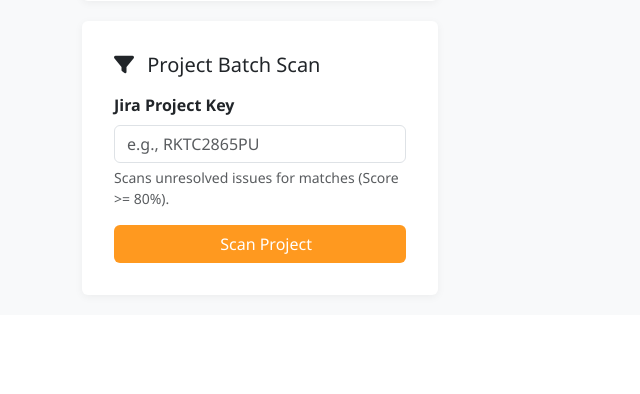
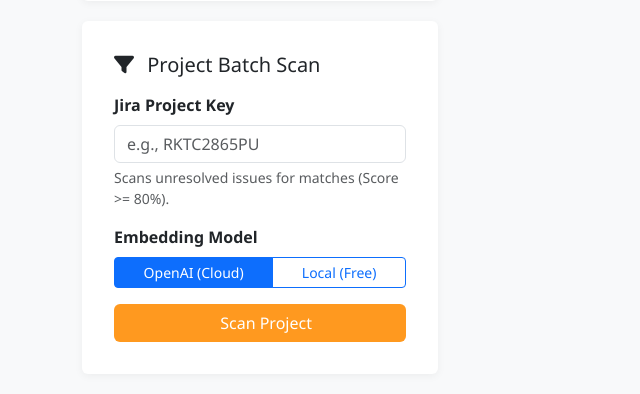
Before and after one commit to waynechang930/jira-insight, a Flask app: page / in a window 1280 px wide. Shown: the part 633-1027 px from the top of the page, without its empty margins (0-640 px from the left). Before the commit the page ends 930 px from the top, so only its background shows below. Run offline with Flask 3, Linux system fonts and the light colour scheme; some libraries are stand-ins or nearby versions.

Commit message:
Fix: use correct embedding model based on AI tool selection
- OpenAI → cloud embedding API
- DeepSeek/RTK/Local → local model (sentence-transformers) or TF-IDF fallback
- Add TF-IDF fallback when sentence-transformers unavailable
- Add separate embedding model selector for Project Scan

Co-Authored-By: Claude Opus 4.6 <noreply@anthropic.com>

```diff
--- a/app.py
+++ b/app.py
@@ -303,6 +303,8 @@ def get_open_issues_by_project(project_key, limit=50):
 
 # Local embedding model (lazy load)
 _local_model = None
+_tfidf_vectorizer = None
+_tfidf_vocab = None
 
 def get_local_embedding_model():
     """Get or initialize local embedding model"""
@@ -311,7 +313,6 @@ def get_local_embedding_model():
         try:
             from sentence_transformers import SentenceTransformer
             # Using a fast, lightweight model - 384 dimensions
-            # Note: This will produce 384-dim vectors, may not match DB
             _local_model = SentenceTransformer('all-MiniLM-L6-v2')
             print("[Embedding] Local model loaded: all-MiniLM-L6-v2 (384d)")
         except Exception as e:
@@ -320,56 +321,113 @@ def get_local_embedding_model():
     return _local_model
 
 
+def get_tfidf_embedding(text):
+    """Fallback: Use TF-IDF based embedding when sentence-transformers unavailable"""
+    global _tfidf_vectorizer, _tfidf_vocab
+
+    if _tfidf_vocab is None:
+        # Simple word-based vocabulary (common technical terms)
+        common_words = [
+            'error', 'exception', 'fail', 'crash', 'bug', 'fix', 'issue', 'problem',
+            'null', 'undefined', 'timeout', 'connection', 'database', 'api', 'server',
+            'memory', 'performance', 'load', 'slow', 'memory', 'leak', 'stack', 'trace',
+            'warning', 'info', 'debug', 'config', 'setting', 'deployment', 'build',
+            'test', 'production', 'staging', 'development', 'user', 'admin', 'login',
+            'authentication', 'authorization', 'permission', 'access', 'denied',
+            'network', 'request', 'response', 'http', 'https', 'json', 'xml',
+            'java', 'python', 'javascript', 'node', 'react', 'angular', 'vue',
+            'sql', 'nosql', 'mongodb', 'redis', 'postgres', 'mysql', 'oracle',
+            'docker', 'kubernetes', 'aws', 'azure', 'gcp', 'cloud', 'linux', 'windows',
+            'file', 'directory', 'path', 'folder', 'upload', 'download', 'stream',
+            'cache', 'session', 'cookie', 'token', 'jwt', 'refresh', 'update', 'delete',
+            'insert', 'select', 'query', 'transaction', 'commit', 'rollback',
+            'lock', 'deadlock', 'race', 'condition', 'sync', 'async', 'await',
+            'thread', 'process', 'service', 'microservice', 'gateway', 'proxy',
+            'rate', 'limit', 'quota', 'throttle', 'queue', 'message', 'event',
+            'log', 'monitor', 'alert', 'metric', 'dashboard', 'sentry', 'datadog'
+        ]
+        _tfidf_vocab = {word: i for i, word in enumerate(common_words)}
+
+    # Simple bag-of-words vector
+    text_lower = text.lower()
+    vector = [0.0] * len(_tfidf_vocab)
+    for word, idx in _tfidf_vocab.items():
+        if word in text_lower:
+            vector[idx] = 1.0
+
+    # Pad to 1536 dimensions
+    if len(vector) < 1536:
+        # Add hash-based features
+        import hashlib
+        for i in range(1536 - len(vector)):
+            char_val = ord(text_lower[i % len(text_lower)]) if text_lower else 0
+            vector.append(float(char_val) / 255.0)
+
+    return vector
+
+
 def generate_embedding(text, ai_tool='openai'):
     """
     Generate embedding vector based on selected AI tool:
-    - 'openai' -> OpenAI API
-    - 'deepseek' -> DeepSeek API (not available)
+    - 'openai' -> OpenAI API (cloud)
+    - 'deepseek' -> Local model (DeepSeek has no embedding API)
     - 'rtk'/'local' -> Local sentence-transformers (free, offline)
     """
     text = text.replace("\n", " ")
     if not text or not text.strip():
         return [0.0] * 1536
 
-    # For search: always use local model (free)
-    if ai_tool == 'local' or ai_tool == 'rtk':
-        model = get_local_embedding_model()
-        if model:
-            try:
-                result = model.encode([text])[0].tolist()
-                # Pad to 1536 dimensions
-                if len(result) < 1536:
-                    result = result + [0.0] * (1536 - len(result))
-                print("[Embedding] Using local embedding (for search)")
-                return result
-            except Exception as e:
-                print(f"[Embedding] Local model error: {e}")
-                return [0.0] * 1536
-        print("[Embedding] ERROR: Local model not available")
-        return [0.0] * 1536
+    # OpenAI: use cloud API
+    if ai_tool == 'openai':
+        if not SYSTEM_OPENAI_KEY:
+            print("[Embedding] WARNING: OpenAI key not configured, falling back to local/other")
+            # Fallback to local or TF-IDF
+            model = get_local_embedding_model()
+            if model:
+                try:
+                    result = model.encode([text])[0].tolist()
+                    if len(result) < 1536:
+                        result = result + [0.0] * (1536 - len(result))
+                    print("[Embedding] Using local embedding (fallback)")
+                    return result
+                except:
+                    pass
+            return get_tfidf_embedding(text)
 
-    elif ai_tool == 'openai':
-        # Use OpenAI
-        if not SYSTEM_OPENAI_KEY:
-            print("[Embedding] WARNING: OpenAI key not configured, falling back to local")
-            return generate_embedding(text, 'local')
         try:
             client = openai.OpenAI(api_key=SYSTEM_OPENAI_KEY)
             result = client.embeddings.create(input=[text], model="text-embedding-3-small")
-            print("[Embedding] Using OpenAI embedding")
+            print("[Embedding] Using OpenAI embedding (cloud)")
             return result.data[0].embedding
         except Exception as e:
-            print(f"[Embedding] OpenAI error: {e}, falling back to local")
-            return generate_embedding(text, 'local')
+            print(f"[Embedding] OpenAI error: {e}")
+            # Fallback to local/TF-IDF
+            model = get_local_embedding_model()
+            if model:
+                try:
+                    result = model.encode([text])[0].tolist()
+                    if len(result) < 1536:
+                        result = result + [0.0] * (1536 - len(result))
+                    return result
+                except:
+                    pass
+            return get_tfidf_embedding(text)
 
-    elif ai_tool == 'deepseek':
-        # DeepSeek doesn't have embedding API, fallback to local
-        print("[Embedding] DeepSeek has no embedding API, falling back to local")
-        return generate_embedding(text, 'local')
+    # local/rtk/deepseek: try local model first, then TF-IDF fallback
+    model = get_local_embedding_model()
+    if model:
+        try:
+            result = model.encode([text])[0].tolist()
+            if len(result) < 1536:
+                result = result + [0.0] * (1536 - len(result))
+            print(f"[Embedding] Using local embedding ({ai_tool})")
+            return result
+        except Exception as e:
+            print(f"[Embedding] Local model error: {e}, using TF-IDF fallback")
 
-    else:
-        # Default to local
-        return generate_embedding(text, 'local')
+    # Final fallback: TF-IDF based embedding
+    print(f"[Embedding] Using TF-IDF fallback ({ai_tool})")
+    return get_tfidf_embedding(text)
 
 def search_db(query_vector, exclude_key, top_k=5):
     """Search the vector database for similar issues."""
@@ -412,9 +470,10 @@ def api_search():
         return jsonify({"error": "Jira Issue not found or connection failed"}), 404
 
     try:
-        # For search, always use local model (free, offline)
-        # For analysis, use selected AI tool
-        vector = generate_embedding(issue_text, 'local')
+        # OpenAI uses cloud embedding, others use local (free)
+        # User said: "open ai 繼續用雲端embedding api 其它用local的"
+        embedding_tool = 'openai' if ai_tool == 'openai' else 'local'
+        vector = generate_embedding(issue_text, embedding_tool)
     except Exception as e:
         return jsonify({"error": f"Failed to generate embedding: {str(e)}"}), 500
 
@@ -481,8 +540,9 @@ def api_scan_project():
 
             issue_text = f"Issue: {summary}. Description: {description[:1000]}"
 
-            # Generate Embedding - always use local model for search
-            vector = generate_embedding(issue_text, 'local')
+            # Generate Embedding - OpenAI uses cloud, others use local
+            embedding_tool = 'openai' if ai_tool == 'openai' else 'local'
+            vector = generate_embedding(issue_text, embedding_tool)
 
             # Skip if no embedding available
             if all(v == 0.0 for v in vector):
--- a/requirements.txt
+++ b/requirements.txt
@@ -6,3 +6,4 @@ openai>=1.3.0
 markdown>=3.5.0
 sentence-transformers>=2.2.0
 torch>=2.0.0
+pgvector>=0.2.0
--- a/templates/index.html
+++ b/templates/index.html
@@ -121,6 +121,15 @@
                             <label for="projectKey" class="form-label fw-bold">Jira Project Key</label>
                             <input type="text" class="form-control" id="projectKey" placeholder="e.g., RKTC2865PU">
                             <div class="form-text">Scans unresolved issues for matches (Score >= 80%).</div>
+                        </div>
+                        <div class="mb-3">
+                            <label class="form-label fw-bold">Embedding Model</label>
+                            <div class="btn-group w-100" role="group">
+                                <input type="radio" class="btn-check" name="scanEmbedding" id="scanEmbedOpenAI" autocomplete="off" checked>
+                                <label class="btn btn-outline-primary btn-sm" for="scanEmbedOpenAI">OpenAI (Cloud)</label>
+                                <input type="radio" class="btn-check" name="scanEmbedding" id="scanEmbedLocal" autocomplete="off">
+                                <label class="btn btn-outline-primary btn-sm" for="scanEmbedLocal">Local (Free)</label>
+                            </div>
                         </div>
                         <div class="d-grid gap-2">
                             <button class="btn btn-scan" onclick="runProjectScan()">
@@ -473,6 +482,10 @@
             const projectKey = document.getElementById('projectKey').value.trim();
             if (!projectKey) return alert('Please enter a Project Key');
 
+            // Get embedding model: openai (cloud) or local
+            const useOpenAI = document.getElementById('scanEmbedOpenAI').checked;
+            const aiTool = useOpenAI ? 'openai' : 'local';
+
             resetUI();
             showLoading(`Scanning unresolved issues in ${projectKey}... this may take a while.`);
 
@@ -480,7 +493,7 @@
                 const response = await fetch('/api/scan_project', {
                     method: 'POST',
                     headers: {'Content-Type': 'application/json'},
-                    body: JSON.stringify({ project_key: projectKey, ai_tool: selectedAITool })
+                    body: JSON.stringify({ project_key: projectKey, ai_tool: aiTool })
                 });
 
                 const data = await response.json();
```
